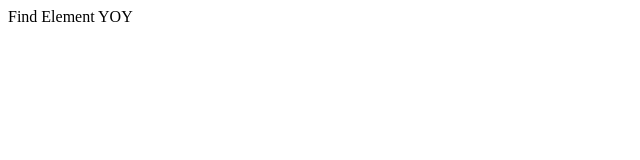
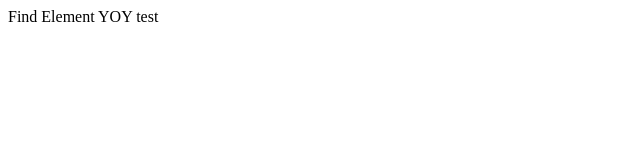
Before and after one commit to samithf/npm-versioning, a website: page index.html in a window 1280 px wide. Shown: the full height of the page, 0-640 px from the left. Drawn offline with Linux system fonts and the light colour scheme.

Commit message:
feat: 🎸 test feature

```diff
--- a/index.html
+++ b/index.html
@@ -7,6 +7,6 @@
     <title>Hello Test</title>
   </head>
   <body>
-    Find Element YOY
+    Find Element YOY test
   </body>
 </html>
```
